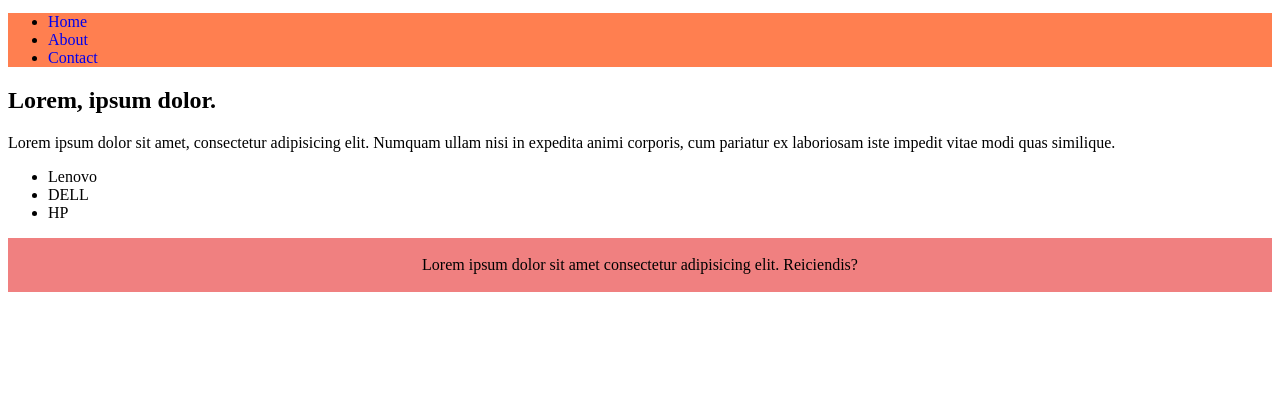
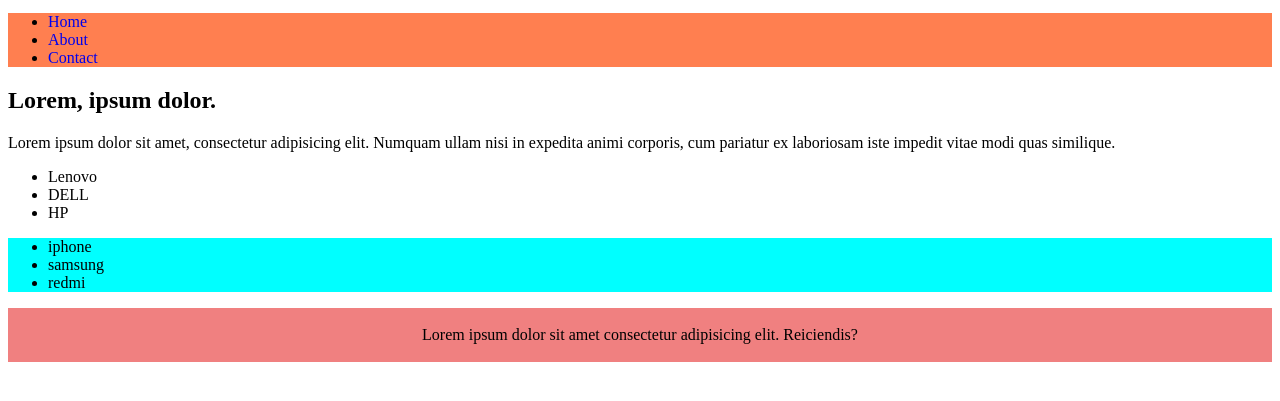
Before and after one commit to ilhomuz/testing, a plain HTML site: page index.html in a window 1280 px wide. Shown: the part 119-520 px from the top of the page. Drawn offline with Linux system fonts and the light colour scheme.

Commit message:
html va css devlar qoshildi

```diff
--- a/css/main.css
+++ b/css/main.css
@@ -22,3 +22,8 @@ footer{
     background-color: lightcoral;
     padding: 2px;
 }
+
+.ikkinchi_dev{
+    background-color: aqua;
+    text-decoration: none;
+}
--- a/index.html
+++ b/index.html
@@ -26,11 +26,19 @@
         <p>Lorem ipsum dolor sit amet, consectetur adipisicing elit. Numquam ullam nisi in expedita animi corporis, cum pariatur ex laboriosam iste impedit vitae modi quas similique.</p>
     </main>
 
-    <div>
+    <div class="birinchi_dev">
         <ul>
             <li>Lenovo</li>
             <li>DELL</li>
             <li>HP</li>
+        </ul>
+    </div>
+
+    <div class="ikkinchi_dev">
+        <ul>
+            <li>iphone</li>
+            <li>samsung</li>
+            <li>redmi</li>
         </ul>
     </div>
 
```
